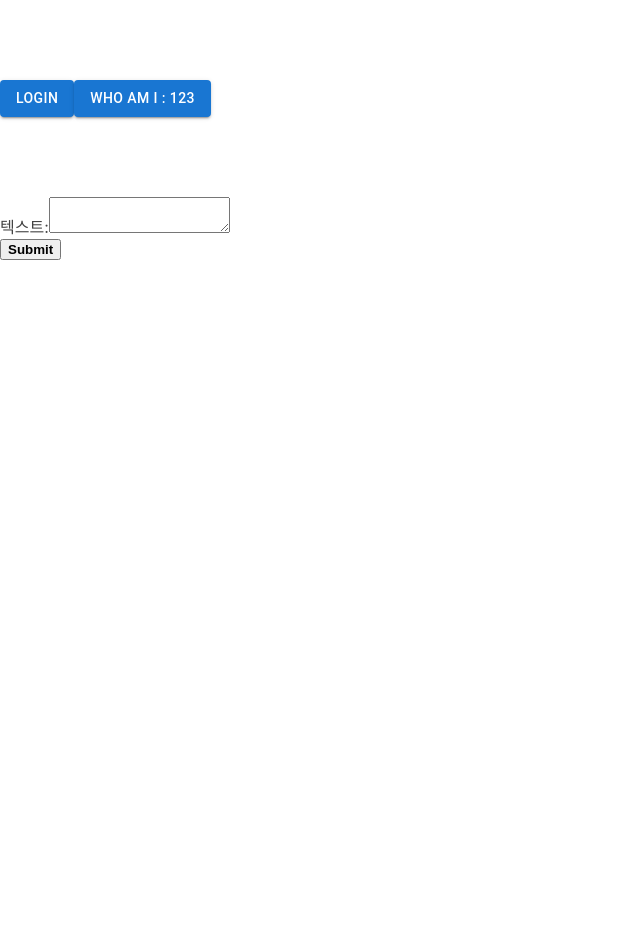
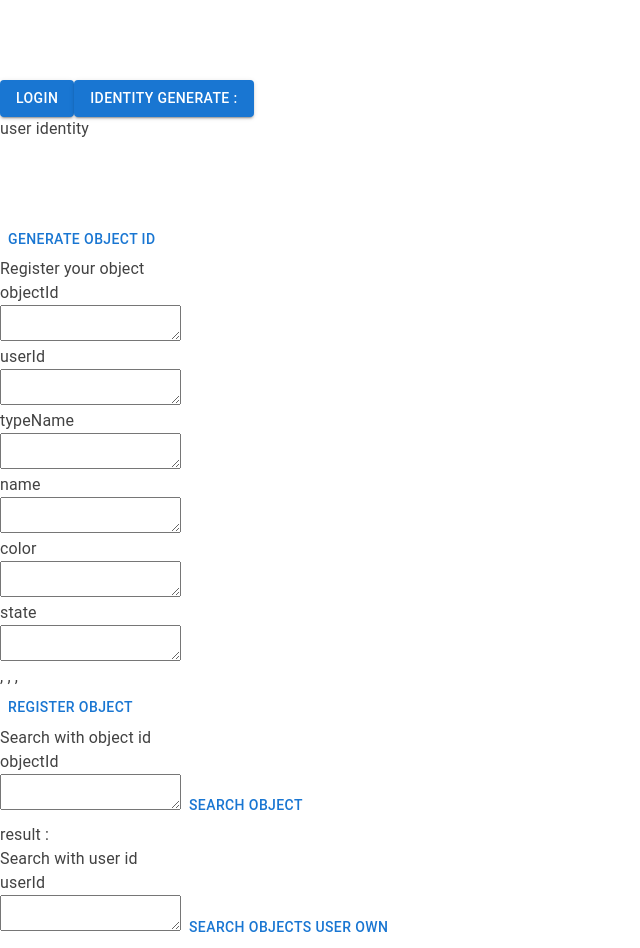
Before and after one commit to Joon2000/lostobject, a React (Vite) app: page / in a window 1280 px wide. Shown: the top 948 px of the page, without its empty margins (0-640 px from the left). Before the commit the page ends 800 px from the top, so only its background shows below. Built offline with nearby package versions, Linux system fonts and the light colour scheme; what @connect2ic/core, @connect2ic/react, @dfinity/agent would draw is missing.

Commit message:
basic structure done

```diff
--- a/frontend/App.tsx
+++ b/frontend/App.tsx
@@ -25,13 +25,104 @@ import Object from "./components/Object"
 import Button from '@mui/material/Button';
 import { AuthClient } from "@dfinity/auth-client";
 import { HttpAgent, Identity } from "@dfinity/agent";
-import { Box } from '@mui/material';
+import { Box, TextField, Typography } from '@mui/material';
+import { storage } from "../src/declarations/storage";
 
 function App() {
   let actor = counter;
   const [id, setId] = ("");
-  const [myId, setMyId] = useState("123");
+  const [myId, setMyId] = useState("user identity");
   const [identity, setIdentity] = useState<Identity>();
+
+  const [newObjectId, setNewObjectId] = useState(24163);
+  const [isNewObjectIdSeen, setIsNewObjectIdSeen] = useState(false);
+
+  const [objectId, setObjectId] = useState("");
+  const [searchObjectId, setSearchObjectId] = useState("");
+  const [userId, setUserId] = useState("");
+  const [searchUserId, setSearchUserId] = useState("");
+  const [typeName, setTypeName] = useState("");
+  const [name, setName] = useState("");
+  const [color, setColor] = useState("");
+  const [state, setState] = useState("");
+
+  const [resultObjectInfo, setResultObjectInfo] = useState([]);
+  const [resultObjectList, setResultObjectList] = useState([]);
+
+
+  // const generateNewObjectId = () => {
+
+  // }
+
+
+
+
+  const objectIdHandleChange = (e) => {
+    setObjectId(e.target.value)
+  };
+  const searchObjectIdHandleChange = (e) => {
+    setSearchObjectId(e.target.value)
+  };
+  const userIdHandleChange = (e) => {
+    setUserId(e.target.value)
+  };
+  const searchUserIdHandleChange = (e) => {
+    setSearchUserId(e.target.value)
+  };
+  const typeNameHandleChange = (e) => {
+    setTypeName(e.target.value)
+  };
+  const nameHandleChange = (e) => {
+    setName(e.target.value)
+  };
+  const colorHandleChange = (e) => {
+    setColor(e.target.value)
+  };
+  const stateHandleChange = (e) => {
+    setState(e.target.value)
+  };
+
+  const handleRegisterObject = async (e) => {
+    e.preventDefault();
+
+    // await storage.store(id, input)
+    await storage.register(objectId, userId, typeName, name, color, state);
+    console.log("registered!!")
+    let result = await storage.searchObjectId(objectId);
+    console.log("result:", result);
+
+    setObjectId("");
+    setUserId("");
+    setTypeName("");
+    setName("");
+    setColor("");
+    setState("");
+
+
+    setIsNewObjectIdSeen(false);
+    setNewObjectId((prev)=>prev+123);
+  };
+
+  const searchWithObjectId = async (e) => {
+    e.preventDefault();
+
+    let object = await storage.searchObjectId(searchObjectId);
+    setResultObjectInfo(object);
+    console.log("object result :", object);
+    setSearchObjectId("");
+  }
+
+  const searchWithUserId = async (e) => {
+    e.preventDefault();
+
+    let objectIds = await storage.searchUserId(searchUserId);
+    setResultObjectList(objectIds);
+    console.log("result Object list :", objectIds);
+    setSearchUserId("");
+  }
+
+
+
 
   return (
     <div>
@@ -81,16 +172,93 @@ function App() {
             setMyId(principal_str);
             return false;
           }}>
-            who am i : {myId}
+            identity generate :
         </Button>
+        <Typography>{myId}</Typography>
+      </Box>
+        <Button
+        onClick={()=>{
+          setIsNewObjectIdSeen(true);
+        }}
+        >
+        Generate Object Id
+        </Button>
+        <Typography>{ isNewObjectIdSeen && newObjectId }</Typography>
+
+        <Box>
+        <Typography>Register your object</Typography>
+        <Typography>objectId</Typography>
+        <textarea
+            value={objectId}
+            onChange={objectIdHandleChange}
+          />
+        <Typography>userId</Typography>
+        <textarea
+            value={userId}
+            onChange={userIdHandleChange}
+          />
+        <Typography>typeName</Typography>
+        <textarea
+            value={typeName}
+            onChange={typeNameHandleChange}
+          />
+        <Typography>name</Typography>
+        <textarea
+            value={name}
+            onChange={nameHandleChange}
+          />
+        <Typography>color</Typography>
+        <textarea
+            value={color}
+            onChange={colorHandleChange}
+          />
+        <Typography>state</Typography>
+        <textarea
+            value={state}
+            onChange={stateHandleChange}
+          />
+        <Typography>{objectId}, {userId}, {name}, {state}</Typography>
+
+        <Button
+        onClick={handleRegisterObject}
+        >REGISTER OBJECT</Button>
       </Box>
 
       <Box>
-        {/* <Counter />
+        <Typography>Search with object id</Typography>
+        <Typography>objectId</Typography>
+        <textarea
+            value={searchObjectId}
+            onChange={searchObjectIdHandleChange}
+          />
+          <Button
+        onClick={searchWithObjectId}
+        >SEARCH OBJECT</Button>
+        <Typography>result : {resultObjectInfo}</Typography>
+
+      </Box>
+
+      <Box>
+        <Typography>Search with user id</Typography>
+        <Typography>userId</Typography>
+        <textarea
+            value={searchUserId}
+            onChange={searchUserIdHandleChange}
+          />
+          <Button
+        onClick={searchWithUserId}
+        >SEARCH OBJECTS USER OWN</Button>
+        <Typography>result : {resultObjectList}</Typography>
+      </Box>
+
+
+
+      {/* <Box>
+        <Counter />
         <Profile />
-        <Transfer /> */}
+        <Transfer />
         <Object id={"1111111"}/>
-      </Box>
+      </Box> */}
     </div>
   )
 }
--- a/frontend/components/Object.tsx
+++ b/frontend/components/Object.tsx
@@ -15,7 +15,7 @@ const Object = ({id:id}) => {
   const handleSubmit = async (e) => {
     e.preventDefault();
 
-    await storage.store(id, input)
+    // await storage.store(id, input)
   };
 
   return (
--- a/src/declarations/storage/storage.did.js
+++ b/src/declarations/storage/storage.did.js
@@ -3,6 +3,13 @@ export const idlFactory = ({ IDL }) => {
     'inc' : IDL.Func([], [IDL.Nat], []),
     'get' : IDL.Func([IDL.Text], [IDL.Text], []),
     'store' : IDL.Func([IDL.Text, IDL.Text], [], []),
+    'register' : IDL.Func(
+        [IDL.Text, IDL.Text, IDL.Text, IDL.Text, IDL.Text, IDL.Text],
+        [],
+        [],
+      ),
+    'searchObjectId' : IDL.Func([IDL.Text], [IDL.Vec(IDL.Text)], []),
+    'searchUserId' : IDL.Func([IDL.Text], [IDL.Vec(IDL.Text)], []),
   });
 };
 export const init = ({ IDL }) => { return []; };
```
Also changed, not shown: src/declarations/storage/storage.did.d.ts (+6 -3 lines), 2 other files (tests, documents, lock files or other folders).
